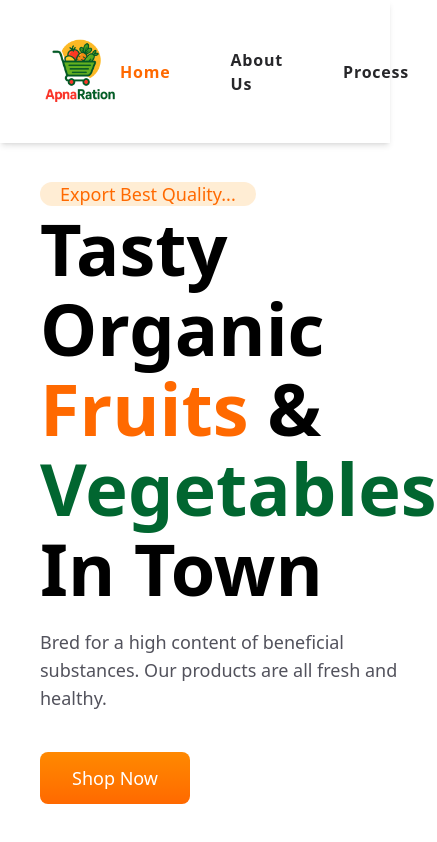
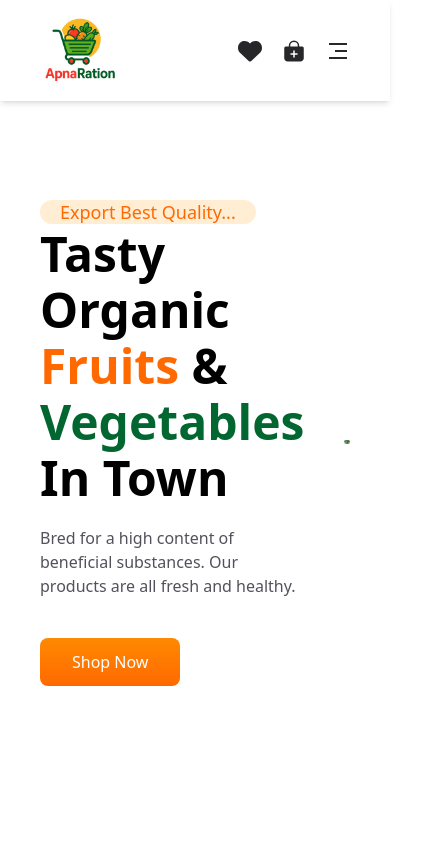
Before and after one commit to Aadityab2003/Grocery_Website, a React (Vite) app: page / in a window 390 px wide. Shown: the whole page, 437 px wide, since content can reach past the window. Built offline with nearby package versions, Linux system fonts and the light colour scheme.

Commit message:
front page done

```diff
--- a/src/Component/Button/Button.jsx
+++ b/src/Component/Button/Button.jsx
@@ -3,7 +3,7 @@ import React from 'react'
 const Button = (props) => {
   return (
     <div>
-        <button className="bg-gradient-to-b from-orange-400 to-orange-500 text-white px-8 py-3 rounded-lg text-lg hover:scale-105 hover:to-orange-600 transition-all duration-300 cursor-pointer">
+        <button className="bg-gradient-to-b from-orange-400 to-orange-500 text-white px-8 py-3 rounded-lg md:text-lg text-md hover:scale-105 hover:to-orange-600 transition-all duration-300 cursor-pointer">
             {props.content}
         </button>
     </div>
--- a/src/Component/Hero/Hero.jsx
+++ b/src/Component/Hero/Hero.jsx
@@ -5,16 +5,16 @@ import Button from '../Button/Button';
 const Hero = () => {
   return (
     <section>
-        <div className='min-h-screen max-w-[1400px] mx-auto px-10 flex items-center pt-25'>
+        <div className='min-h-screen max-w-[1400px] mx-auto px-10 md:flex-row flex items-center md:pt-25  '>
            { /*HERO CONTENT*/}
            <div className='flex-1 mt-10'>
             <span className='bg-orange-100 text-orange-500 text-lg px-5 rounded-full'>
                 Export Best Quality...</span>
 
-            <h1 className="text-7xl/20 font-bold">
+            <h1 className="md:text-7xl/20 text-5xl/14 font-bold">
                 Tasty Organic <span className='text-orange-500'>Fruits</span> & <span className='text-green-800'>Vegetables</span> <br/>In Town
             </h1>
-            <p className="text-zinc-600 text-lg max-w-[530px] mt-5 mb-10    ">Bred for a high content of beneficial substances. Our products are all fresh and healthy.
+            <p className="text-zinc-600 md:text-lg text-md max-w-[530px] mt-5 mb-10    ">Bred for a high content of beneficial substances. Our products are all fresh and healthy.
 
             </p>
             <Button content="Shop Now" />
--- a/src/Component/Navbar/Navbar.jsx
+++ b/src/Component/Navbar/Navbar.jsx
@@ -1,18 +1,25 @@
-import React from 'react'
+import React , {useState} from 'react'
 import icon from '../../assets/Icon.png';
 import { FaHeart } from "react-icons/fa6";
 import { IoBagAdd } from "react-icons/io5";
 import { FiSearch } from "react-icons/fi";
+import { RiMenu3Fill } from "react-icons/ri";
 
 
 const Navbar = () => {
+
+    const [showMenu , setshowMenu] = useState(false);
+
+    const toggleMenu = ()=>{
+        setshowMenu(!showMenu);
+    }
   return (
     <header className="bg-white shadow-md fixed top-0 right-0 left-0">
-        <nav className="max-w-[1400px] mx-auto px-10 h-[17vh] items-center flex justify-between">
+        <nav className="max-w-[1400px] mx-auto px-10 md:h-[14vh] h-[12vh] items-center flex justify-between">
 
             <img className='h-20 w-20 object-contain' src={icon} alt="" />
             {/*Desktop Menu*/}
-            <ul className="flex items-center gap-x-15 ">
+            <ul className="md:flex items-center gap-x-15 hidden ">
                 <li><a href="#" className='font-semibold tracking-wider text-orange-500'>Home</a></li>
                 <li><a href="#" className='font-semibold tracking-wider text-zinc-800 hover:text-orange-500 '>About Us</a></li>
                 <li><a href="#" className='font-semibold tracking-wider text-zinc-800 hover:text-orange-500'>Process</a></li>
@@ -21,14 +28,36 @@ const Navbar = () => {
 
             {/*Nav Actions*/}
             <div className="flex items-center gap-x-5">
-                {/* input field */}
-                <div className="flex  p-1 border-2 border--500 rounded-full">
+
+             {/* input field */}
+                <div className="md:flex  p-1 border-2 border--500 rounded-full hidden">
                     <input type="text" name="text" id="text" placeholder="Search Items..." autoComplete='off' className="flex-1  h-[5vh] px-3 focus:outline-none" />
                     <button className="bg-gradient-to-b from-red-600 to-orange-500 text-white w-10 h-10 flex justify-center items-center rounded-full text-xl"><FiSearch /></button>
                 </div>
                  <a href="#" className="text-zinc-800 text-2xl"><FaHeart /></a>
                  <a href="#" className="text-zinc-800 text-2xl"><IoBagAdd /></a>
+
+                {/** Hamburger Menu */}
+                 < a href="#" className="text-zinc-800 text-2xl md:hidden onclick" onClick={toggleMenu}> <RiMenu3Fill />
+
+                 </a>
             </div>
+
+            {/*Mobile Menu*/}
+             <ul className={`flex flex-col gap-y-12 bg-orange-500/15 backdrop-blur-lg rounded-xl p-10 items-center gap-x-15 md:hidden absolute top-30 -left-full transform -translate-x-1/2 transition-all duration-1200 ${showMenu ? 'left-1/2':""}`}>
+                <li><a href="#" className='font-semibold tracking-wider text-orange-500'>Home</a></li>
+                <li><a href="#" className='font-semibold tracking-wider text-zinc-800 hover:text-orange-500 '>About Us</a></li>
+                <li><a href="#" className='font-semibold tracking-wider text-zinc-800 hover:text-orange-500'>Process</a></li>
+                <li><a href="#" className='font-semibold tracking-wider text-zinc-800 hover:text-orange-500'>Contact Us</a></li>
+
+                 <li className="flex  p-1 border-2 border--500 rounded-full md:hidden">
+                    <input type="text" name="text" id="text" placeholder="Search Items..." autoComplete='off' className="flex-1  h-[5vh] px-3 focus:outline-none" />
+                    <button className="bg-gradient-to-b from-red-600 to-orange-500 text-white w-10 h-10 flex justify-center items-center rounded-full text-xl"><FiSearch /></button>
+                </li>
+            </ul>
+
+
+
         </nav>
 
     </header>
```
